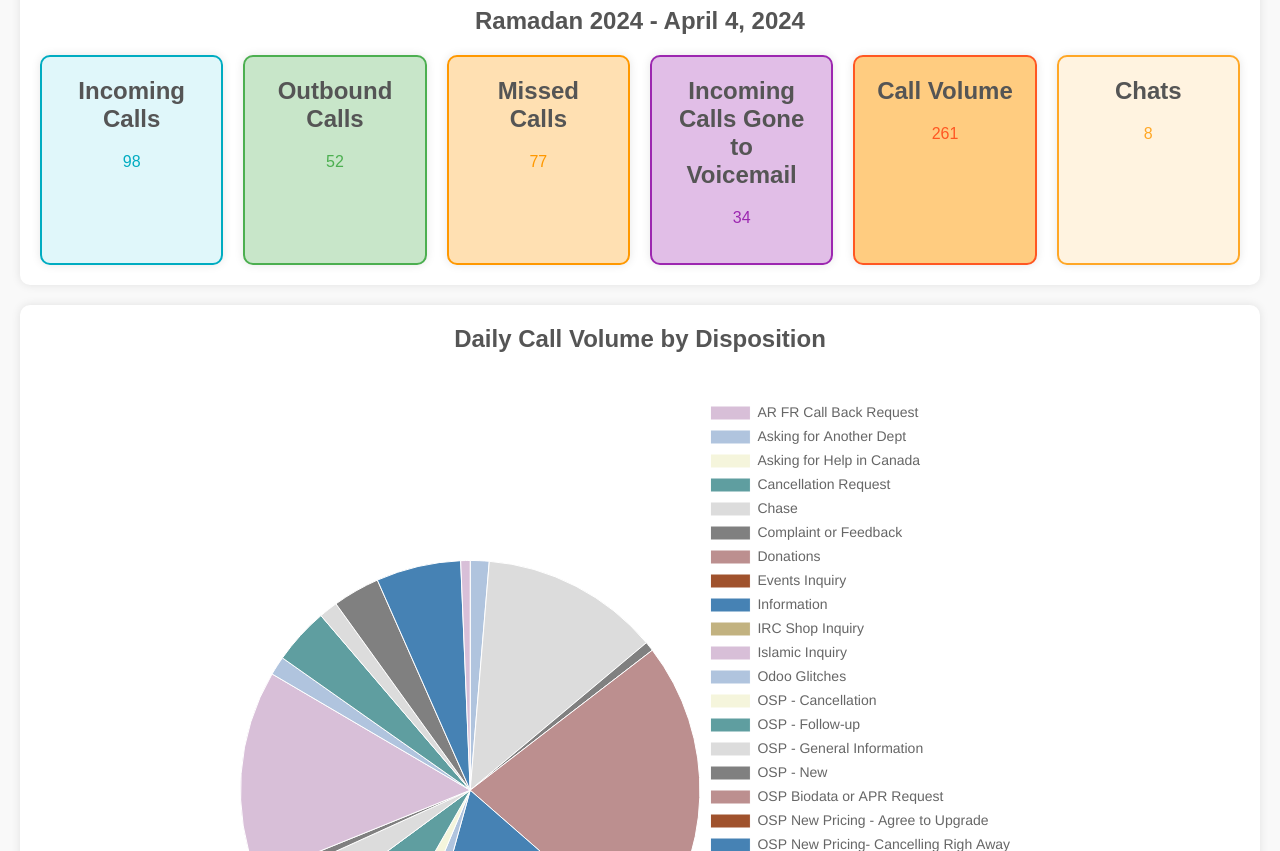
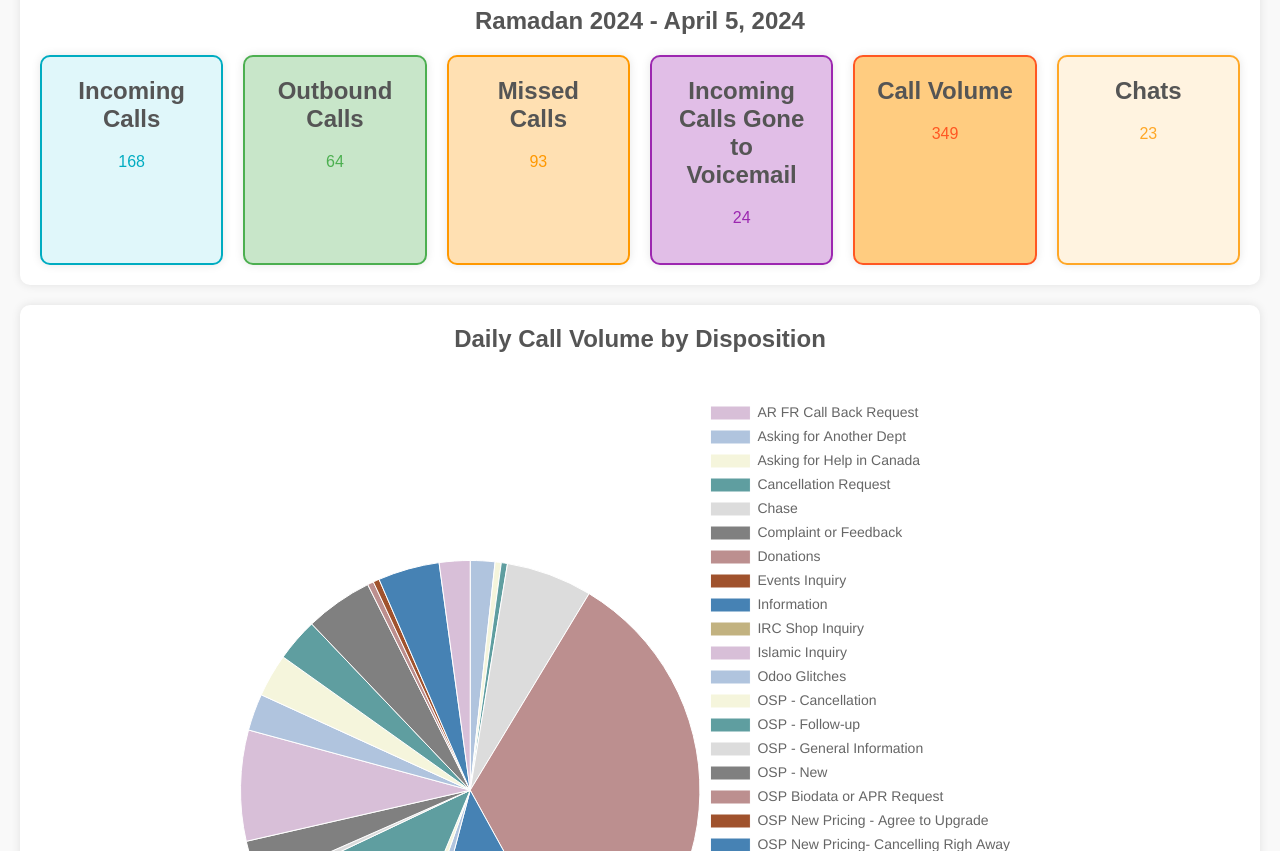
Before and after one commit to vsolano57/CallDashboard, a plain HTML site: page index.html in a window 1280 px wide. Shown: the part 101-952 px from the top of the page. Drawn offline with nearby package versions, Linux system fonts and the light colour scheme.

Commit message:
Update index.html

```diff
--- a/index.html
+++ b/index.html
@@ -92,31 +92,31 @@
 <body>
     <div class="container">
         <h1>Dashboard</h1>
-        <h2>Ramadan 2024 - April 4, 2024</h2>
+        <h2>Ramadan 2024 - April 5, 2024</h2>
         <div class="metric">
             <div class="metric-item incoming-calls">
                 <h2>Incoming Calls</h2>
-                <p>98</p>
+                <p>168</p>
             </div>
             <div class="metric-item outbound-calls">
                 <h2>Outbound Calls</h2>
-                <p>52</p>
+                <p>64</p>
             </div>
             <div class="metric-item missed-calls">
                 <h2>Missed Calls</h2>
-                <p>77</p>
+                <p>93</p>
             </div>
             <div class="metric-item voicemail-calls">
                 <h2>Incoming Calls Gone to Voicemail</h2>
-                <p>34</p>
+                <p>24</p>
             </div>
             <div class="metric-item call-volume">
                 <h2>Call Volume</h2>
-                <p>261</p>
+                <p>349</p>
             </div>
             <div class="metric-item chats">
                 <h2>Chats</h2>
-                <p>8</p>
+                <p>23</p>
             </div>
         </div>
     </div>
@@ -159,7 +159,7 @@
     <script>
         // Daily Call Volume by Disposition
         const labels = ['AR FR Call Back Request', 'Asking for Another Dept', 'Asking for Help in Canada', 'Cancellation Request', 'Chase', 'Complaint or Feedback', 'Donations', 'Events Inquiry', 'Information', 'IRC Shop Inquiry', 'Islamic Inquiry', 'Odoo Glitches', 'OSP - Cancellation', 'OSP - Follow-up', 'OSP - General Information', 'OSP - New', 'OSP Biodata or APR Request', 'OSP New Pricing - Agree to Upgrade', 'OSP New Pricing- Cancelling Righ Away', 'OSP New Pricing - Transfer to Orphan Care', 'Payment Method Update', 'Refund Request', 'Renewals', 'Tax Receipt - Follow-up', 'Tax Receipt - General Inquiry', 'Tax Receipt - Request', 'Water Wells Donation', 'Water Wells Information', 'Zakat Inquiries', 'Sales Call', 'Survey Completion'];
-        const data = [0, 2, 0, 0, 19, 1, 33, 0, 27, 0, 0, 3, 3, 10, 5, 1, 0, 0, 0, 0, 22, 2, 0, 6, 2, 5, 0, 0, 9, 0, 1];
+        const data = [0, 4, 1, 1, 14, 0, 77, 0, 28, 0, 0, 3, 2, 27, 1, 7, 0, 0, 0, 0, 18, 6, 7, 7, 0, 11, 1, 1, 10, 0, 5];
 const colors = ['#D8BFD8', '#B0C4DE', '#F5F5DC', '#5F9EA0', '#DCDCDC', '#808080', '#BC8F8F', '#A0522D', '#4682B4', '#C2B280']; // Pastel colors
 
 const ctx = document.getElementById('pieChart').getContext('2d');
@@ -211,9 +211,9 @@ const pieChart = new Chart(ctx, {
 });
 
 // Call Metrics Per Time of Day
-const callsData = [0, 1, 1, 1, 1, 0, 0, 0, 0, 0, 0, 2, 0, 1, 1, 3, 2, 2, 8, 10, 3, 4, 9, 6, 18, 10, 13, 10, 14, 13, 15, 15, 25, 25, 11, 10, 14, 4, 5, 2, 0, 5, 2, 6, 2, 0, 0, 0];
-const missedCallsData = [0, 1, 1, 0, 1, 0, 0, 0, 0, 0, 0, 0, 0, 0, 1, 1, 2, 2, 3, 5, 1, 1, 2, 2, 11, 2, 8, 2, 3, 4, 5, 7, 8, 18, 7, 4, 4, 0, 2, 1, 0, 1, 0, 4, 1, 0, 0, 0];
-const voicemailCallsData = [0, 0, 0, 0, 1, 0, 0, 0, 0, 0, 0, 0, 0, 0, 1, 1, 0, 1, 0, 0, 0, 0, 1, 2, 4, 0, 4, 0, 0, 1, 3, 1, 0, 5, 3, 1, 2, 0, 2, 0, 0, 1, 0, 0, 0, 0, 0, 0];
+const callsData = [0, 0, 1, 0, 1, 0, 0, 0, 0, 3, 2, 0, 0, 0, 0, 0, 0, 5, 9, 10, 12, 3, 8, 15, 22, 24, 15, 30, 12, 23, 25, 19, 12, 21, 21, 19, 14, 5, 8, 7, 5, 7, 3, 7, 5, 2, 4, 4];
+const missedCallsData = [0, 0, 1, 0, 0, 0, 0, 0, 0, 1, 1, 0, 0, 0, 0, 0, 0, 5, 4, 3, 4, 0, 1, 1, 3, 7, 0, 4, 3, 9, 9, 5, 4, 4, 3, 4, 2, 1, 1, 2, 2, 1, 0, 4, 0, 0, 1, 1];
+const voicemailCallsData = [0, 0, 0, 0, 0, 0, 0, 0, 0, 2, 1, 0, 0, 0, 0, 0, 0, 0, 1, 2, 1, 0, 0, 0, 2, 0, 1, 1, 0, 2, 5, 1, 0, 0, 2, 2, 0, 0, 0, 0, 1, 0, 0, 0, 0, 0, 0, 0];
 const halfHourLabels = Array.from({length: 48}, (_, i) => {
     const hour = Math.floor(i / 2);
     const minute = i % 2 === 0 ? '00' : '30';
@@ -291,37 +291,37 @@ const voicemailCallsChart = new Chart(ctx3, {
 document.addEventListener("DOMContentLoaded", function() {
     const agentData = {
         'Agent 1': {
-            'Inbound Calls': 16,
-            'Outbound Calls': 8
-        },
-        'Agent 2': {
             'Inbound Calls': 29,
             'Outbound Calls': 0
         },
+        'Agent 2': {
+            'Inbound Calls': 33,
+            'Outbound Calls': 1
+        },
         'Agent 3': {
-            'Inbound Calls': 23,
-            'Outbound Calls': 3
+            'Inbound Calls': 33,
+            'Outbound Calls': 1
         },
         'Agent 4': {
-            'Inbound Calls': 22,
-            'Outbound Calls': 8
+            'Inbound Calls': 31,
+            'Outbound Calls': 2
         },
         'Agent 5': {
             'Inbound Calls': 25,
+            'Outbound Calls': 5
+        },
+        'Agent 6': {
+            'Inbound Calls': 22,
             'Outbound Calls': 1
         },
-        'Agent 6': {
-            'Inbound Calls': 1,
-            'Outbound Calls': 20
-        },
         'Agent 7': {
-            'Inbound Calls': 0,
-            'Outbound Calls': 0
+            'Inbound Calls': 23,
+            'Outbound Calls': 2
 
         },
         'Agent 8': {
-            'Inbound Calls': 0,
-            'Outbound Calls': 0
+            'Inbound Calls': 1,
+            'Outbound Calls': 29
         }
     };
 
@@ -365,8 +365,8 @@ document.addEventListener("DOMContentLoaded", function() {
 
 // Emails Summary Overview
 document.addEventListener("DOMContentLoaded", function() {
-    const emailsReceivedData = 125; // Example data
-    const emailsSentData = 130; // Example data
+    const emailsReceivedData = 197; // Example data
+    const emailsSentData = 186; // Example data
 
     const emailsLabels = ['Emails Received', 'Emails Sent'];
     const emailsCounts = [emailsReceivedData, emailsSentData];
```
